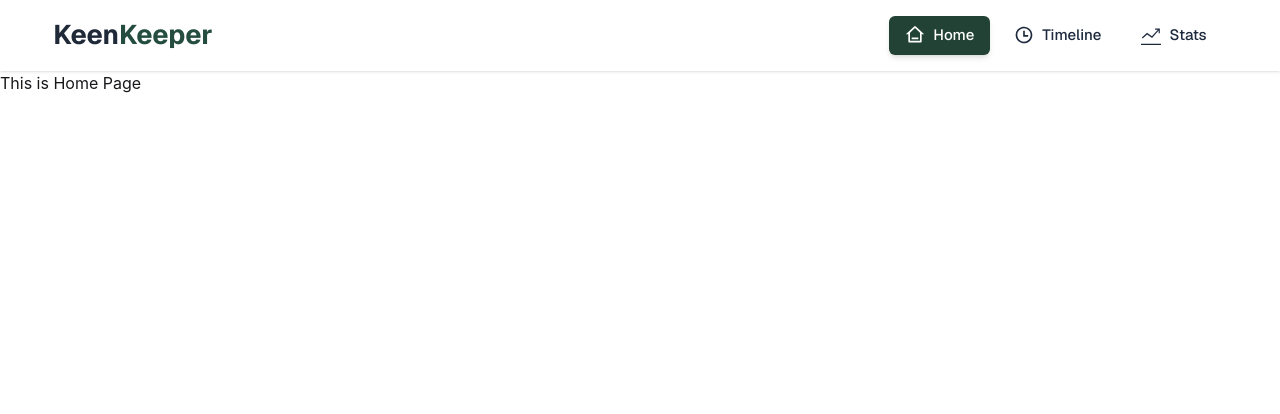
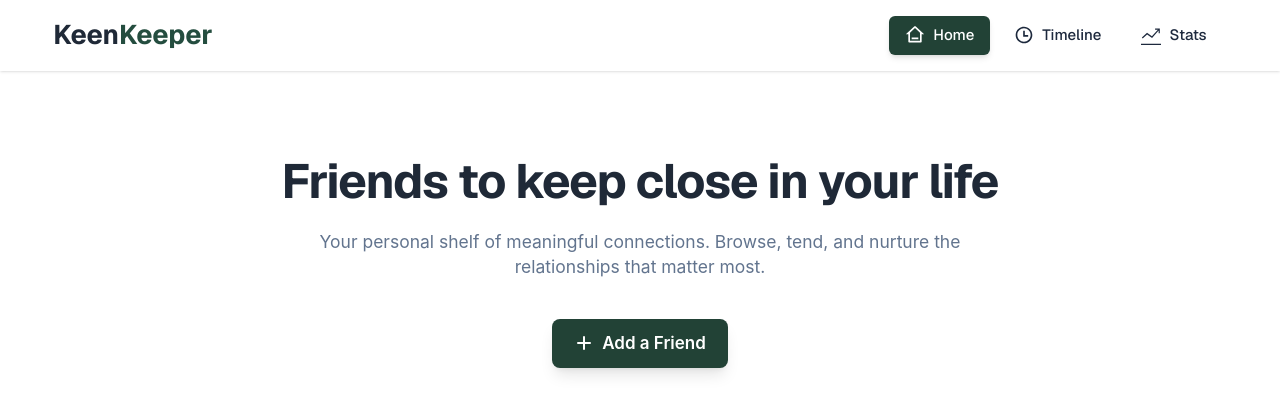
Before and after one commit to fardin33/Assignment_07, a React (Vite) app in the folder KeenKeeper/: page / in a window 1280 px wide. Shown: the top 414 px of the page. Built offline with nearby package versions, Linux system fonts and the light colour scheme.

Commit message:
Keen Keeper, hero Section Complete

```diff
--- /dev/null
+++ b/KeenKeeper/src/components/homePageComponents/HeroSection.jsx
@@ -0,0 +1,31 @@
+import React from "react";
+import { HiPlus } from "react-icons/hi";
+
+const HeroSection = () => {
+  return (
+    <section className="w-11/12 mx-auto pt-12 md:pt-16 lg:pt-20 pb-10">
+      <div className="flex flex-col items-center text-center">
+        {/* Title: */}
+        <h2 className="geist text-[23.5px] md:text-[38px] lg:text-5xl font-bold text-[#1F2937] leading-tight tracking-tight max-w-lg md:max-w-2xl lg:max-w-4xl">
+          Friends to keep close in your life
+        </h2>
+
+        {/* Subtitle: */}
+        <p className="mt-3 md:mt-3.5 lg:mt-4.5 text-slate-500 text-sm md:text-[15px] lg:text-[17.5px] max-w-lg md:max-w-xl lg:max-w-2xl">
+          Your personal shelf of meaningful connections. Browse, tend, and
+          nurture the relationships that matter most.
+        </p>
+
+        {/* Button:  */}
+        <div className="mt-7 md:mt-9 lg:mt-10">
+          <button className="flex items-center gap-2 bg-[#224236] hover:bg-black text-white px-4 py-2.5 md:px-5 md:py-3 lg:px-5.5 lg:py-3 rounded-lg font-semibold transition-all duration-300 shadow-lg hover:shadow-xl active:scale-95 text-[13px] md:text-[16px] lg:text-[17px] cursor-pointer">
+            <HiPlus className="text-lg md:text-xl" />
+            <span>Add a Friend</span>
+          </button>
+        </div>
+      </div>
+    </section>
+  );
+};
+
+export default HeroSection;
--- /dev/null
+++ b/KeenKeeper/src/components/homePageComponents/StatsSection.jsx
@@ -0,0 +1,7 @@
+import React from "react";
+
+const StatsSection = () => {
+  return <div>Stats Section</div>;
+};
+
+export default StatsSection;
--- /dev/null
+++ b/KeenKeeper/src/components/homePageComponents/YourFriends.jsx
@@ -0,0 +1,7 @@
+import React from "react";
+
+const YourFriends = () => {
+  return <div>Your Friends Section</div>;
+};
+
+export default YourFriends;
--- a/KeenKeeper/src/main.jsx
+++ b/KeenKeeper/src/main.jsx
@@ -5,6 +5,9 @@ import { RouterProvider } from "react-router/dom";
 import { createBrowserRouter } from "react-router";
 import RootLayout from "./layout/RootLayout";
 import HomePage from "./pages/homepage/HomePage";
+import TimeLine from "./pages/timeLine/TimeLine";
+import Stats from "./pages/stats/Stats";
+import ErrorPage from "./pages/errorPage/ErrorPage";
 
 const router = createBrowserRouter([
   {
@@ -15,8 +18,16 @@ const router = createBrowserRouter([
         index: true,
         element: <HomePage />,
       },
+      {
+        path: "/timeline",
+        element: <TimeLine />,
+      },
+      {
+        path: "/stats",
+        element: <Stats />,
+      },
     ],
-    // errorElement: <NotFoundPage />,
+    errorElement: <ErrorPage />,
   },
 ]);
 
--- /dev/null
+++ b/KeenKeeper/src/pages/errorPage/ErrorPage.jsx
@@ -0,0 +1,52 @@
+import React from "react";
+import { Link } from "react-router";
+
+const ErrorPage = () => {
+  return (
+    <div className="min-h-screen bg-gray-50 flex flex-col justify-center items-center px-6">
+      <div className="max-w-md text-center">
+        <h1 className="text-8xl md:text-9xl lg:text-9xl font-extrabold text-[#224236] tracking-widest">
+          404
+        </h1>
+
+        <div className="bg-red-600   px-2 text-sm rounded rotate-12 absolute transform -translate-y-16">
+          <span className="text-white font-medium">Page not found</span>
+        </div>
+
+        <div className="mt-8">
+          <h2 className="text-3xl font-bold text-gray-800 md:text-4xl">
+            Lost in space?
+          </h2>
+          <p className="mt-4 text-gray-600 text-lg">
+            Sorry, we couldn't find the page you're looking for. It might have
+            been moved or deleted.
+          </p>
+        </div>
+
+        <div className="mt-10">
+          <Link
+            to="/"
+            className="inline-block px-8 py-3 text-sm md:text-lg lg:text-xl font-semibold text-white transition-all bg-[#224236] rounded-lg hover:bg-black shadow-lg hover:shadow-indigo-200 focus:outline-none focus:ring-2 focus:ring-[#224236]  focus:ring-offset-2"
+          >
+            Go Home
+          </Link>
+        </div>
+      </div>
+
+      <div className="absolute bottom-0 left-0 w-full overflow-hidden leading-none">
+        <svg
+          className="relative block w-full h-25 text-[#568a77]"
+          data-name="Layer 1"
+          xmlns="http://www.w3.org/2000/svg"
+          viewBox="0 0 1200 120"
+          preserveAspectRatio="none"
+          fill="currentColor"
+        >
+          <path d="M321.39,56.44c58-10.79,114.16-30.13,172-41.86,82.39-16.72,168.19-17.73,250.45-.39C823.78,31,906.67,72,985.66,92.83c70.05,18.48,146.53,26.09,214.34,3V0H0V49.75C51.56,69.77,115.89,77.61,173.19,70.8Z"></path>
+        </svg>
+      </div>
+    </div>
+  );
+};
+
+export default ErrorPage;
--- a/KeenKeeper/src/pages/homepage/HomePage.jsx
+++ b/KeenKeeper/src/pages/homepage/HomePage.jsx
@@ -1,9 +1,10 @@
 import React from "react";
+import HeroSection from "../../components/homePageComponents/HeroSection";
 
 const HomePage = () => {
   return (
     <div>
-      <h2>This is Home Page</h2>
+      <HeroSection />
     </div>
   );
 };
--- /dev/null
+++ b/KeenKeeper/src/pages/stats/Stats.jsx
@@ -0,0 +1,11 @@
+import React from "react";
+
+const Stats = () => {
+  return (
+    <div>
+      <h2>This is Stats</h2>
+    </div>
+  );
+};
+
+export default Stats;
--- /dev/null
+++ b/KeenKeeper/src/pages/timeline/TimeLine.jsx
@@ -0,0 +1,11 @@
+import React from "react";
+
+const TimeLine = () => {
+  return (
+    <div>
+      <h2>This is TimeLine</h2>
+    </div>
+  );
+};
+
+export default TimeLine;
```
